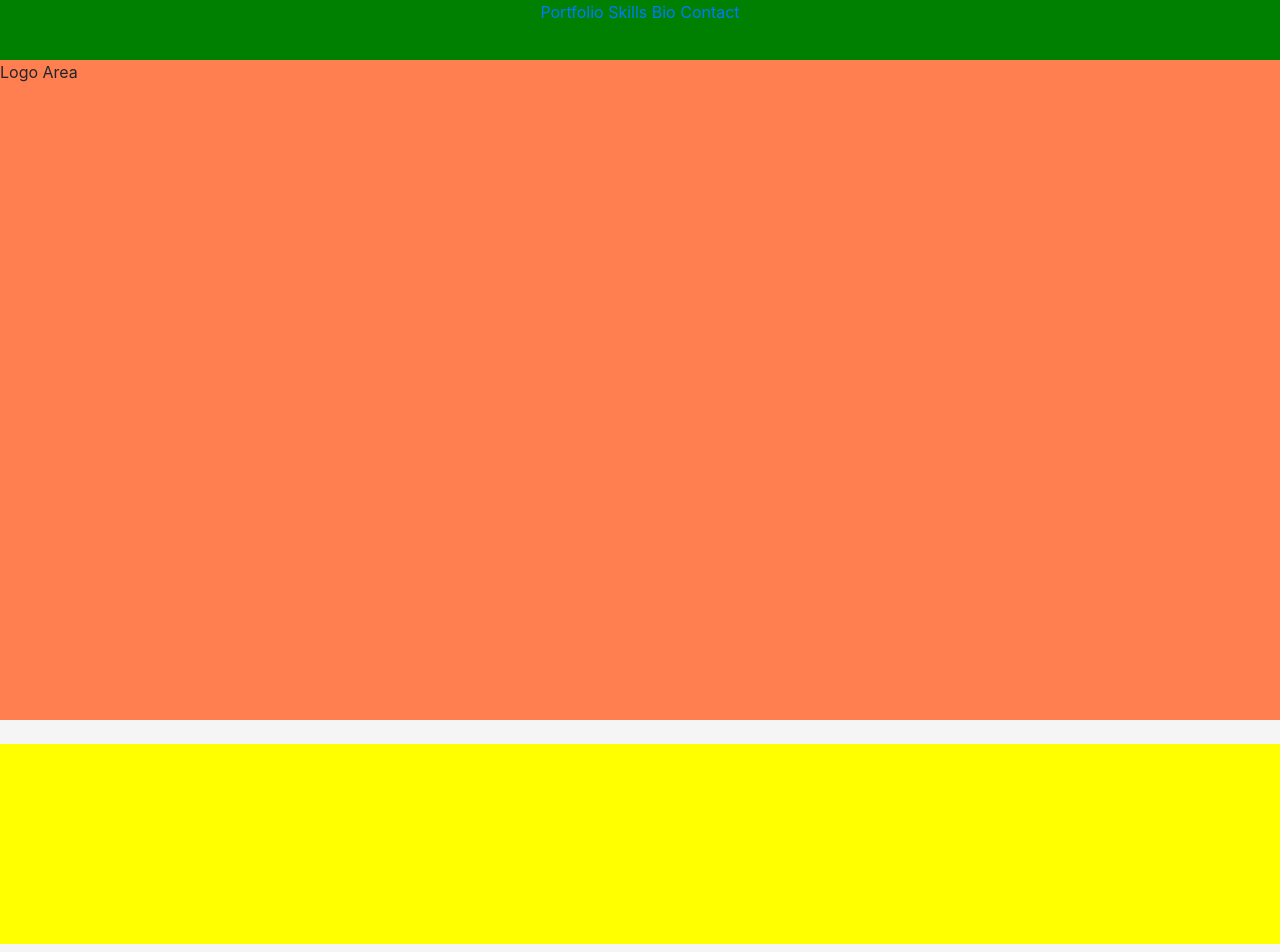
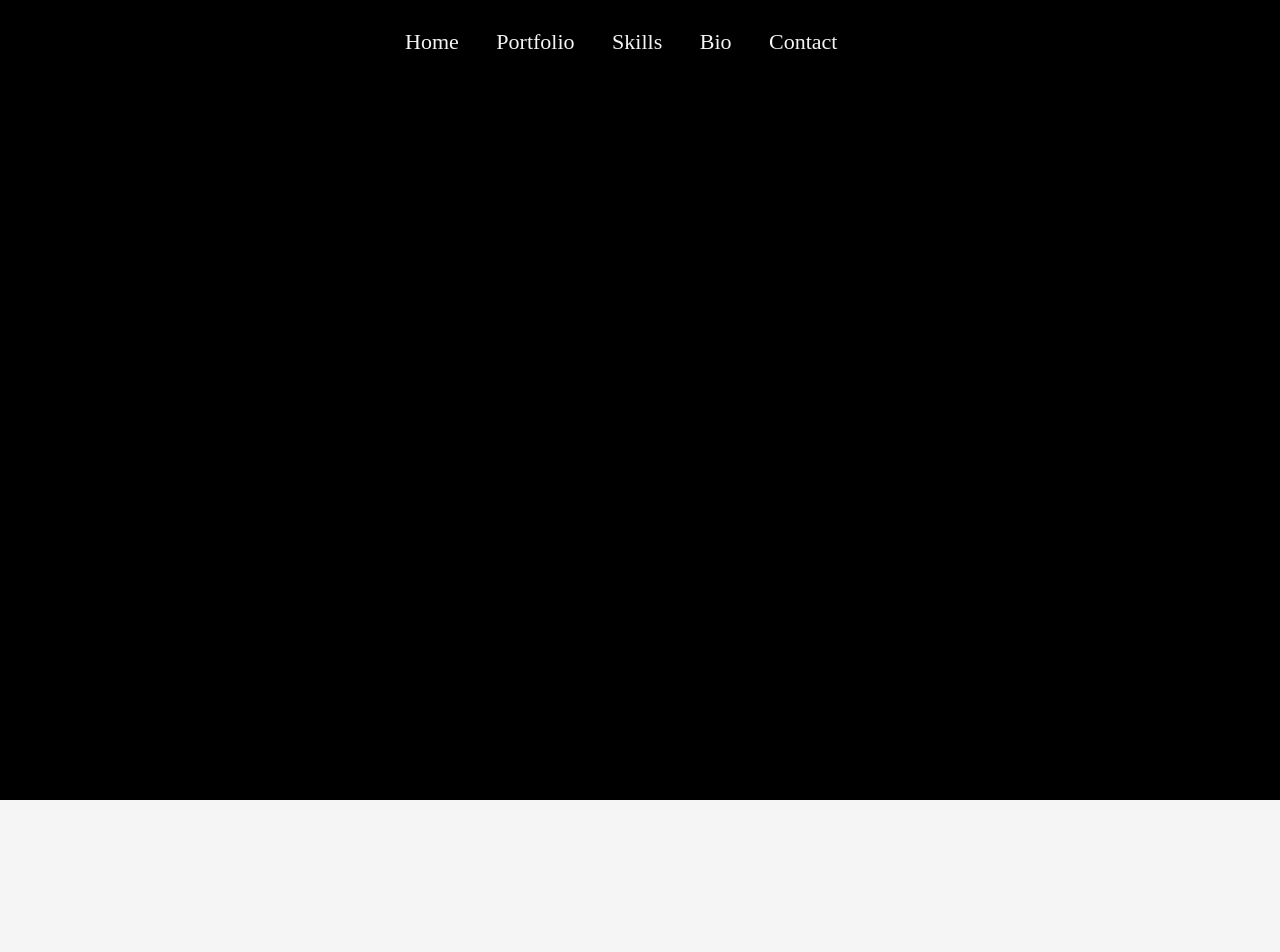
Before and after one commit to tglennd90/Tatum_Daily, a plain HTML site: page index.html in a window 1280 px wide. Shown: the top 952 px of the page. After the commit the page ends 800 px from the top, so only its background shows below. Drawn offline with nearby package versions, Linux system fonts and the light colour scheme; a web font is replaced by a local one.

Commit message:
Temp. Nav Added for Quality of Life

```diff
--- a/assets/css/style.css
+++ b/assets/css/style.css
@@ -5,39 +5,78 @@ html {
     width: 100%;
     height: 100%;
     padding: 0;
-    margin: 0px;
+    margin: 0;
 }
 
 body {
     width: 100%;
-    height: 100%;
+    height: 100vh;
     padding: 0;
-    margin: 0px;
+    margin: 0;
 
     background-color: whitesmoke;
 }
 
-.myBreak {
-    height: 200px;
-    background-color: yellow;
+.container-fluid {
+    height: 100vh;
+    scroll-snap-type: y mandatory;
+    overflow-y: scroll;
+    scroll-padding-top: 10vh;
 }
 
 /* Header */
 /* ========================= */
 
 #header {
-    height: 60px;
-    background-color: green;
+    height: 11vh;
+    background-color: black;
+    position: sticky;
+    top: 0;
+    z-index: 10;
+    font-family: 'Charm';
+}
+
+#navUl {
+    display: flex;
+    justify-content: center;
+    align-items: center;
+    font-size: 22px;
+}
+
+#navUl li {
+    margin-right: 3%;
+    margin-top: 2%;
+    transition: 0.5s;
+}
+
+#navUl li a {
+    position: relative;
+    text-decoration: none;
+    color: whitesmoke;
+    transition: 0.7s;
+}
+
+#navUl:hover li {
+    transform: scale(1.2);
+    opacity: 0.6;
+    filter: blur(2px);
+}
+
+#navUl li:hover {
+    transform: scale(1.4);
+    opacity: 1;
+    filter: blur(0);
 }
 
 /* Logo Area */
 /* ========================= */
 
 #logoArea {
-    background-color: coral;
+    background-color: black;
     background-size: cover;
     background-repeat: no-repeat;
-    height: 660px;
+    scroll-snap-align: start;
+    height: 90vh;
 }
 
 /* Portfolio Area */
@@ -45,8 +84,9 @@ body {
 
 #portfolioArea {
     background-color: black;
-    height: 701px;
     position: relative;
+    scroll-snap-align: start;
+    height: 90vh;
 }
 
 .portfolioShowWrapper {
@@ -55,7 +95,7 @@ body {
     left: 20%;
     width: 320px;
     perspective: 1000px;
-    transform: scale(0.8);
+    transform: scale(0.6);
 }
 
 .portfolioShow {
@@ -210,7 +250,8 @@ body {
     background-image: url(../images/tesla.jpg);
     background-size: cover;
     background-repeat: no-repeat;
-    height: 720px;
+    scroll-snap-align: start;
+    height: 90vh;
 }
 
 /* Bio Area */
@@ -220,7 +261,8 @@ body {
     background-image: url(../images/flag.jpg);
     background-size: cover;
     background-repeat: no-repeat;
-    height: 720px;
+    scroll-snap-align: start;
+    height: 90vh;
 }
 
 .familyShowWrapper {
@@ -234,10 +276,6 @@ body {
     animation: cube 25s ease-in-out infinite;
     transform-style: preserve-3d;
     transform-origin: 150px 150px 0;
-}
-
-.familyShow:hover {
-    animation-play-state: paused;
 }
 
 .familyShow div {
@@ -313,5 +351,6 @@ body {
     background-image: url(../images/beach.jpg);
     background-size: cover;
     background-repeat: no-repeat;
-    height: 720px;
+    scroll-snap-align: start;
+    height: 90vh;
 }
--- a/index.html
+++ b/index.html
@@ -53,33 +53,27 @@
         <!-- ========================= -->
         <div class="row text-center" id="header">
 
-            <!-- Empty Space -->
-            <div class="col-2"></div>
-
             <!-- Nav Bar -->
-            <div class="col-8">
-                <a href="#portLink">Portfolio</a>
-                <a href="#skillsLink">Skills</a>
-                <a href="#bioLink">Bio</a>
-                <a href="#contactLink">Contact</a>
+            <div class="col-12">
+                <ul id="navUl">
+                    <li><a href="#logoLink">Home</a></li>
+                    <li><a href="#portLink">Portfolio</a></li>
+                    <li><a href="#skillsLink">Skills</a></li>
+                    <li><a href="#bioLink">Bio</a></li>
+                    <li><a href="#contactLink">Contact</a></li>
+                </ul>
             </div>
-
-            <!-- Empty Space -->
-            <div class="col-2"></div>
 
         </div>
 
         <!-- Logo Area -->
         <!-- ========================= -->
+        <a name="logoLink"></a>
         <div class="row" id="logoArea">
 
-            <p>Logo Area</p>
 
-        </div><br>
 
-        <!-- Page Break -->
-        <!-- ========================= -->
-        <div class="row myBreak"></div><br>
+        </div>
 
         <!-- Portfolio Area -->
         <!-- ========================= -->
@@ -171,9 +165,6 @@
             </div>
 
         </div>
-        <!-- Page Break -->
-        <!-- ========================= -->
-        <div class="row myBreak"></div><br>
 
         <!-- Skills Area -->
         <!-- ========================= -->
@@ -182,11 +173,7 @@
 
             <p>Skills Area</p>
 
-        </div><br>
-
-        <!-- Page Break -->
-        <!-- ========================= -->
-        <div class="row myBreak"></div><br>
+        </div>
 
         <!-- Bio Area -->
         <!-- ========================= -->
@@ -217,11 +204,7 @@
 
 
 
-        </div><br>
-
-        <!-- Page Break -->
-        <!-- ========================= -->
-        <div class="row myBreak"></div><br>
+        </div>
 
         <!-- Contact Area -->
         <!-- ========================= -->
@@ -266,7 +249,7 @@
                 <br>
             </form>
 
-        </div><br>
+        </div>
 
     <!-- END == Bootstrap Container == END -->
     <!-- ========================= -->
```
